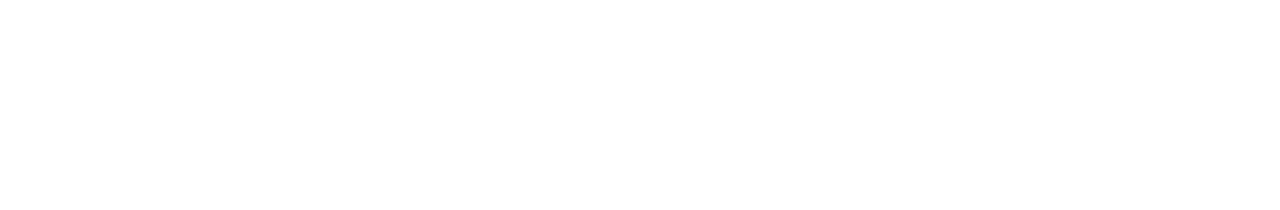
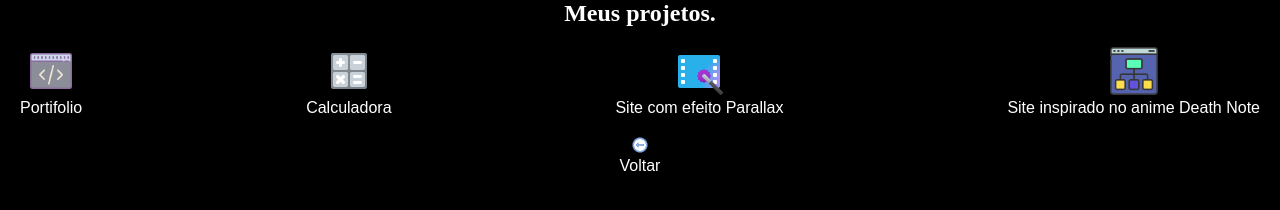
Before and after one commit to J4essika/meu-portifolio, a plain HTML site: page projeect.html in a window 1280 px wide. Drawn offline with Linux system fonts and the light colour scheme.

Commit message:
meus projetos menu

```diff
--- a/projeect.html
+++ b/projeect.html
@@ -0,0 +1,103 @@
+<!DOCTYPE html>
+<html lang="pt-br">
+<head>
+    <meta charset="UTF-8">
+    <meta http-equiv="X-UA-Compatible" content="IE=edge">
+    <meta name="viewport" content="width=device-width, initial-scale=1.0">
+    <title>Projetos</title>
+    <link rel="shortcut icon" href="codigo-icon.png" type="image/
+    x-icon">
+
+
+</head>
+<body>
+       <style>
+        *{
+            padding: 0;
+            margin: 0;
+            box-sizing: border-box;
+        }
+
+        body{
+          background-color: black;
+        }
+
+
+        h2{
+            text-align: center;
+            color:#fff;
+
+        }
+
+
+       div{
+           display: flex;
+            justify-content:space-between;
+            list-style-type: none;
+            align-items: center;
+            padding: 20px;
+            text-align: center;
+
+       }
+
+       a{
+        color:#fff;
+        text-decoration: none;
+        justify-content:space-between;
+        font-family: Arial, Helvetica, sans-serif;
+
+       }
+
+
+       a:hover{
+        color:rgb(103, 200, 103);
+       }
+
+
+        @media screen and (max-width: 600px) {
+            h1 {
+        font-size: 3rem;
+        }
+    }
+
+
+   #voltar {
+    text-align: center;
+
+    }
+
+       </style>
+
+    <header>
+        <h2>Meus projetos.</h2>
+    </header>
+
+            <div>
+                <a href="https://j4essika.github.io/meu-portifolio/" target="_blank">
+                    <img src="codigo-icon.png" width="48vw" alt="Icon-codigo">
+                      <p>Portifolio</p>
+                </a>
+                   <a href="#">
+                      <img src="icons8-matemática-48.png" alt="Icon calculadora" width="48vw">
+                        <p>Calculadora</p>
+                   </a>
+                   <a href="https://j4essika.github.io/projeto-cordel/" target="_blank">
+                    <img src="icons8-efeitos-visuais-48.png" alt="Icon efeito paralax" width="48vw">
+                      <p>Site com efeito Parallax</p>
+                 </a>
+                   <a href="https://j4essika.github.io/the-end/" target="_blank">
+                    <img src="icons8-site-60.png" width="48vw" alt="icon site">
+                      <p>Site inspirado no anime Death Note</p>
+                   </a>
+
+                </div>
+
+                  <footer id="voltar">
+                      <a href="index.html" target="_blank" >
+                        <img src="icon-colorido.png" alt="icon voltar">
+                         <p>Voltar</p>
+                      </a>
+                  </footer>
+
+</body>
+</html>
--- a/style.css
+++ b/style.css
@@ -1,7 +1,8 @@
 body{
     color:#fff;
-    background:linear-gradient( to top, gray,black);
+   background:linear-gradient(to bottom,black,gray);
     font-family: Arial, Helvetica, sans-serif
+
 }
 
 
```
Also changed, not shown: index.html (+2 -0 lines), codigo-icon.png (added), contato-icon.png (added), icon-colorido.png (added), icons8-efeitos-visuais-48.png (added), icons8-matemática-48.png (added), icons8-site-60.png (added), icons8-à-esquerda-dentro-de-um-círculo-50.png (added), planet.jfif (added).
